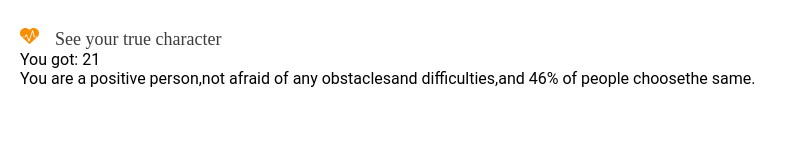
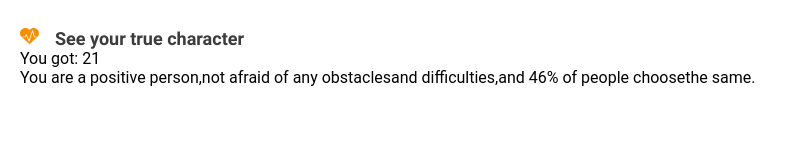
Before and after one commit to allendong0310/game, a website: page character.html in a window 1280 px wide. Shown: the whole page, without its empty margins (0-797 px from the left). Drawn offline with Linux system fonts and the light colour scheme.

Commit message:
Update main.css

```diff
--- a/css/main.css
+++ b/css/main.css
@@ -1,4 +1,4 @@
-/*@font-face {
+@font-face {
   font-family: Roboto-Regular;
   src: local('Roboto'), local('Roboto-Regular');
 }
@@ -14,7 +14,7 @@
 @font-face {
   font-family: Roboto-Medium;
   src: local('Roboto Medium'), local('Roboto-Medium');
-}*/
+}
 
 * {
 	border:0;
@@ -32,7 +32,7 @@ header title{
 }
 header span {
 	margin-left: 12px;
-	font-family: Roboto-Black;
+	font-family: Roboto-Bold;
 	font-size: 18px;
 	color: #3C3C3C;
 }
```
